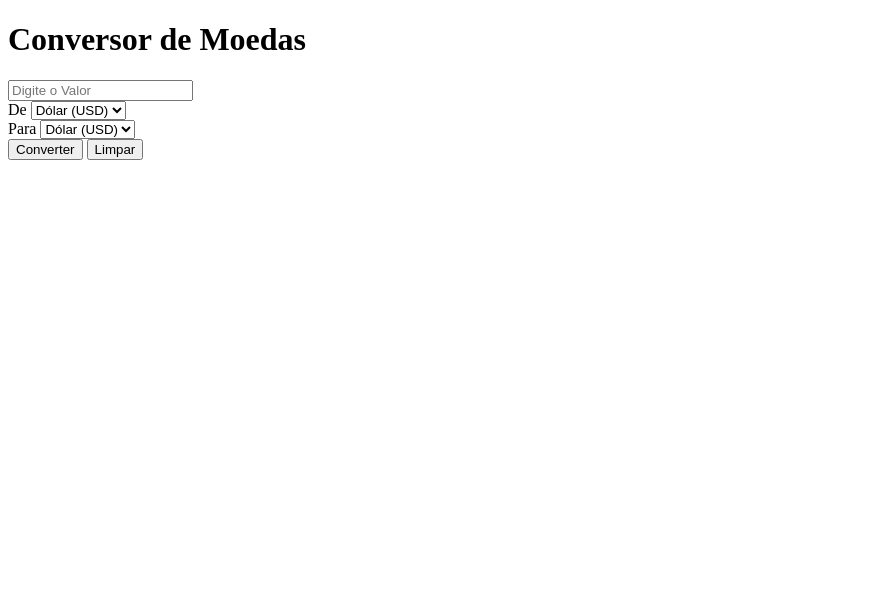
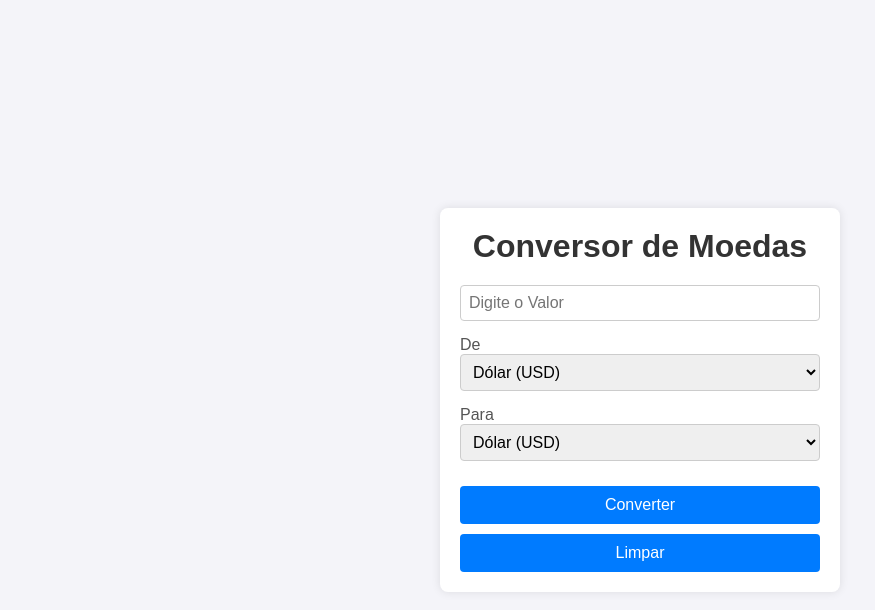
Before and after one commit to erikvictorino/projetocurrencyconverterAPI, a plain HTML site: page index.html in a window 1280 px wide. Shown: the whole page, without its empty margins (0-875 px from the left). Drawn offline with Linux system fonts and the light colour scheme.

Commit message:
cria e implementa codigo css no projeto

```diff
--- a/index.html
+++ b/index.html
@@ -3,6 +3,7 @@
 <head>
     <meta charset="UTF-8">
     <meta name="viewport" content="width=device-width, initial-scale=1.0">
+    <link rel="stylesheet" href="style.css">
     <title>Conversor de Moedas</title>
 </head>
 <body>
--- a/style.css
+++ b/style.css
@@ -50,7 +50,7 @@ input, select{
     border: 1px solid #ccc;
     border-radius: 4px;
     font-size: 16px;
-    width: 100px;
+    width: 100%;
 }
 
 button{
```
